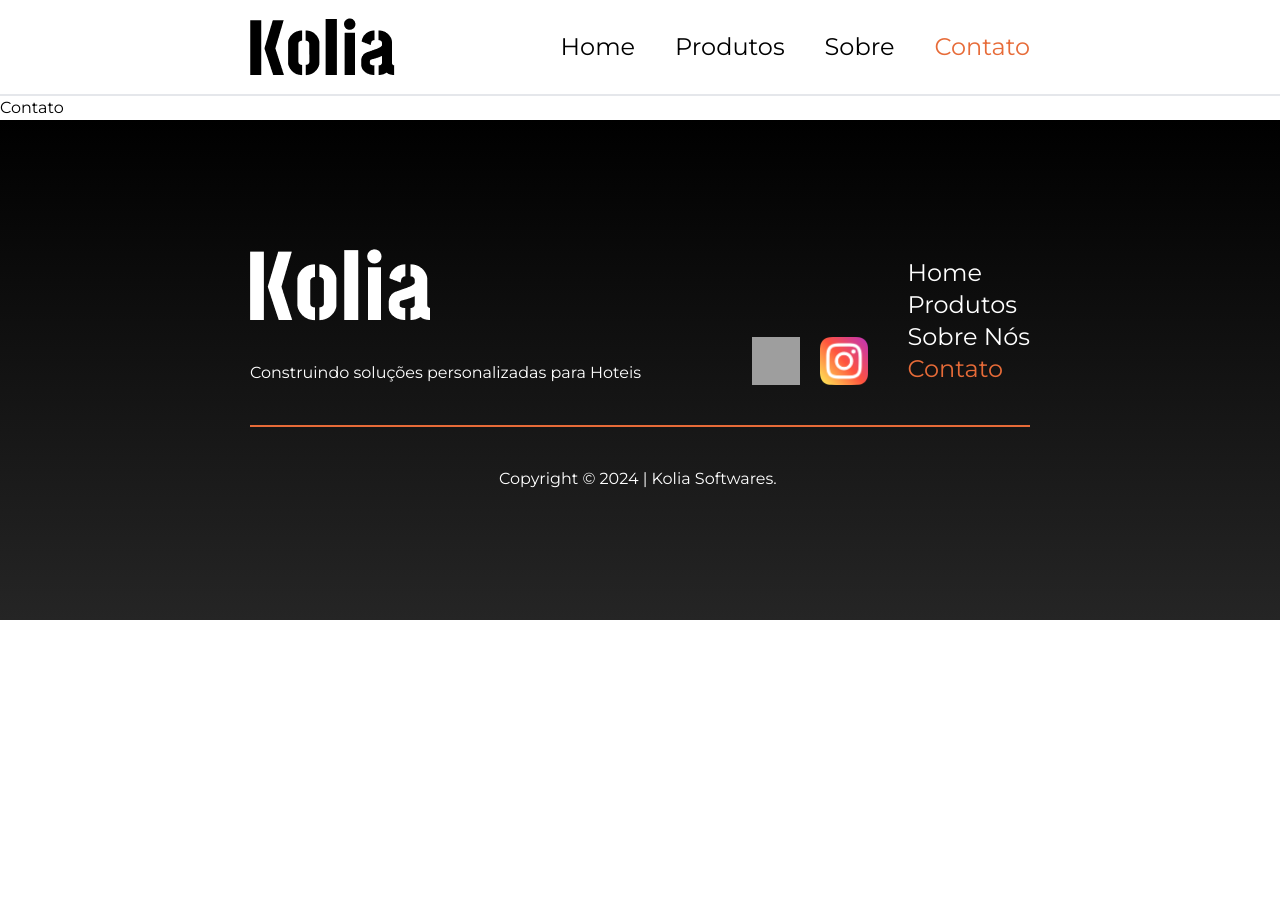
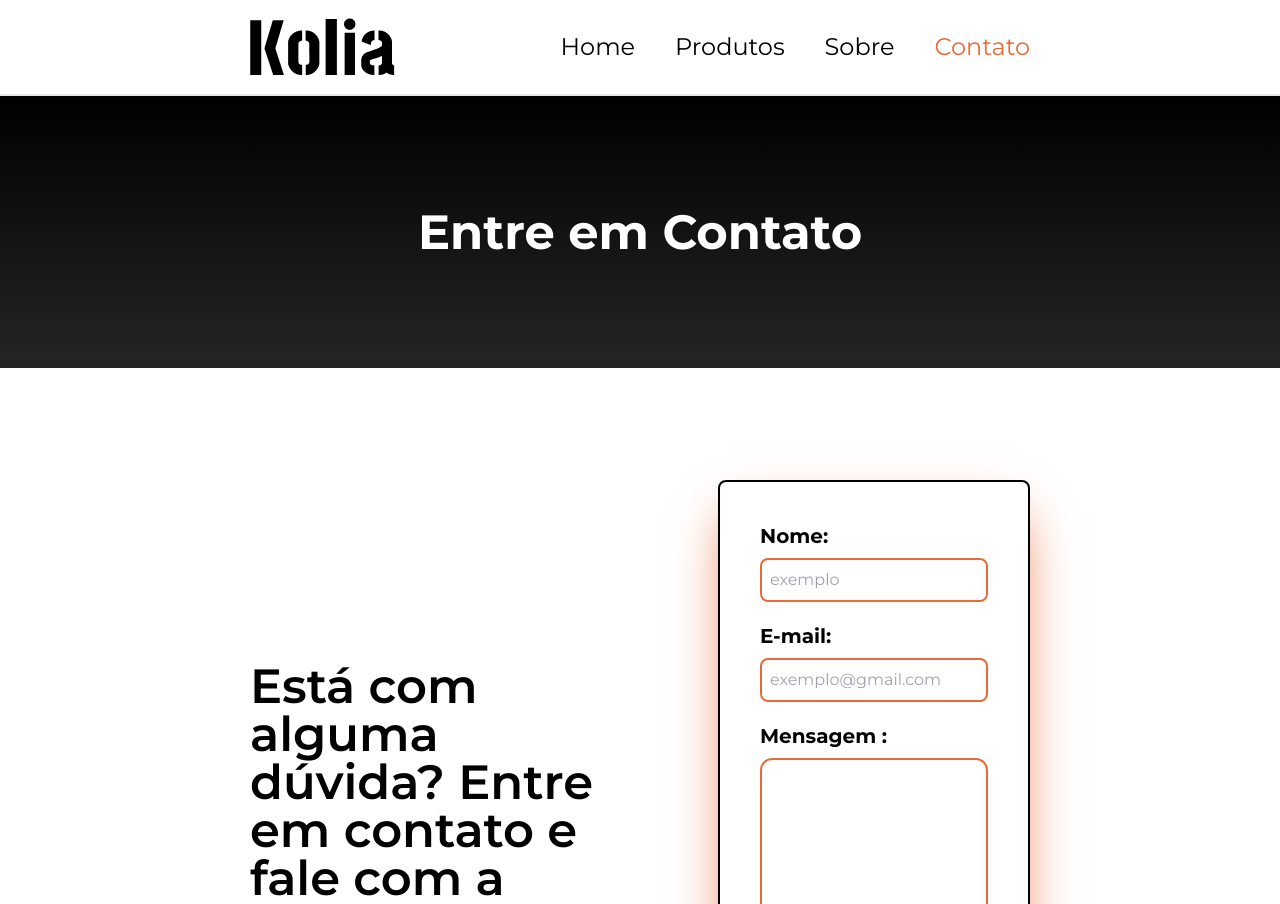
Before and after one commit to thompson0/TCC, a React (Vite) app in the folder Kolia/: page /contato in a window 1280 px wide. Shown: the top 904 px of the page. Before the commit the page ends 800 px from the top, so only its background shows below. Built offline with nearby package versions, Linux system fonts and the light colour scheme; grey boxes are pictures that could not be loaded.

Commit message:
Página de contato funcionando e terminada - React, TailwindCSS

```diff
--- a/Kolia/package.json
+++ b/Kolia/package.json
@@ -10,6 +10,7 @@
     "preview": "vite preview"
   },
   "dependencies": {
+    "@emailjs/browser": "^4.4.1",
     "react": "^18.3.1",
     "react-dom": "^18.3.1",
     "react-router-dom": "^6.26.2"
--- /dev/null
+++ b/Kolia/src/Componentes/Formulario/Formulario.jsx
@@ -0,0 +1,55 @@
+import { useState } from "react";
+import emailjs from "@emailjs/browser"
+
+function Formulario() {
+
+    const [name, setName] = useState('')
+    const [email, setEmail] = useState('')
+    const [mensagem, setMensagem] = useState('')
+
+    function EnviarEmail(e){
+        e.preventDefault();
+        if(name === "" || email === "" || mensagem === ""){
+            alert("Preencha todos os campos corretamente!")
+            return
+        }
+
+        const templateParms = {
+            from_name: name,
+            message:mensagem,
+            email:email
+        }
+
+        emailjs.send("service_5v1p42q", "template_9rvcz2a",templateParms, "Rkmh0Mj2yBUfq8CCY")
+        .then((Response) => {
+            alert("Email enviado com sucesso! Analisaremos e responderemos em breve.")
+            console.log(Response.status, Response.text)
+            setName('')
+            setEmail('')
+            setMensagem('')
+        }, (err)=>{
+            console.log("ERRO: ", err)
+        })
+
+    }
+
+    return (
+        <form onSubmit={EnviarEmail} className="w-2/5 border-2 border-black shadow-2xl shadow-laranja p-10  rounded-lg ">
+            <div className="w-full flex flex-col  mb-5">
+                <label className="text-xl mb-2 font-bold text-black"  htmlFor="nome">Nome:</label>
+                <input onChange={(e) => setName(e.target.value)} placeholder='exemplo' className="rounded-lg border-2 border-laranja focus:outline-none p-2" type="text" value={name} />
+            </div>
+            <div className="w-full flex flex-col mb-5">
+                <label className="text-xl mb-2 font-bold text-black" htmlFor="email">E-mail:</label>
+                <input onChange={(e) => setEmail(e.target.value)} placeholder="exemplo@gmail.com" className="rounded-lg border-2 border-laranja focus:outline-none p-2" type="email" value={email} />
+            </div>
+            <div className="w-full flex flex-col mb-5">
+                <label className="text-xl font-bold text-black mb-2" htmlFor="mensagem">Mensagem :</label>
+                <textarea onChange={(e) => setMensagem(e.target.value)} className="rounded-xl border-2 border-laranja focus:outline-none p-2" id="mensagem" cols="30" rows="10" value={mensagem} ></textarea>
+            </div>
+            <input className="rounded-lg py-3 block w-full font-bold text-black border-2 border-laranja mt-5" type="submit" value="Enviar" />
+        </form>
+     );
+}
+
+export default Formulario;
--- a/Kolia/src/Componentes/Header/Header.jsx
+++ b/Kolia/src/Componentes/Header/Header.jsx
@@ -1,9 +1,10 @@
+import { NavLink } from "react-router-dom";
 import Navbar from "../Navbar/Navbar";
 
 function Header() {
     return (
         <header className="flex justify-between px-[250px] h-24 items-center border-b-2 boder-[#DEDEDE]">
-            <h1 className=""><img src="KoliaPreto.png" alt="" /></h1>
+            <NavLink to="/" className=""><img src="KoliaPreto.png" alt="" /></NavLink>
             <Navbar/>
         </header>
     );
--- a/Kolia/src/Pages/Contato.jsx
+++ b/Kolia/src/Pages/Contato.jsx
@@ -1,7 +1,17 @@
+import Formulario from "../Componentes/Formulario/Formulario";
+import Subtitulo from "../Componentes/Subitulo/Subtitulo"
+
 function Contato() {
     return (
-        <h1>Contato</h1>
-     );
+        <section>
+            <Subtitulo nome="Entre em Contato" />
+            <div className="px-[250px]  flex justify-between py-28 items-center">
+                <h2 className="text-5xl w-3/6 font-semibold place-items-end">Está com alguma dúvida? Entre em contato e fale com a equipe <em className="text-laranja not-italic">Kolia</em></h2>
+                <Formulario/>
+            </div>
+        </section>
+
+    );
 }
 
 export default Contato;
```
Also changed, not shown: 1 other file (tests, documents, lock files or other folders).
